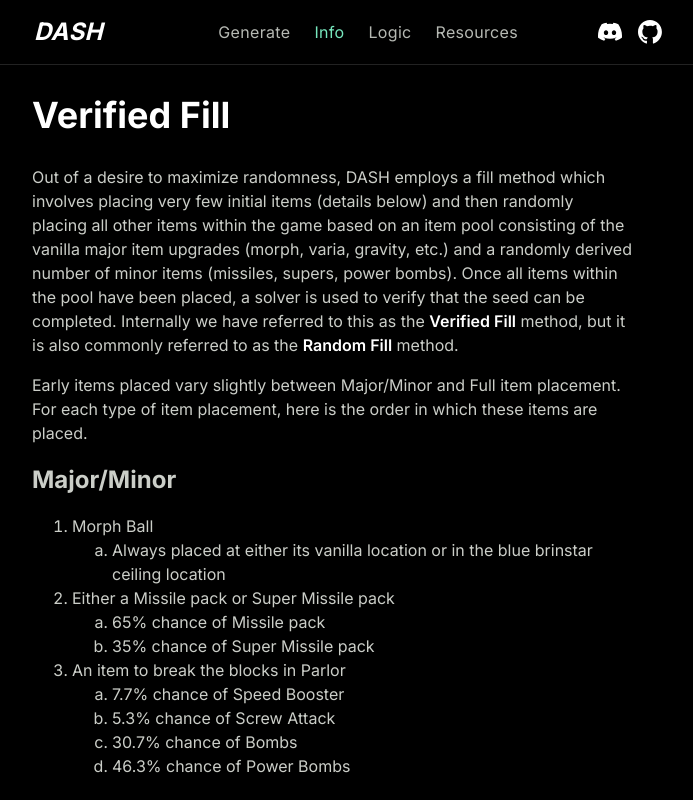
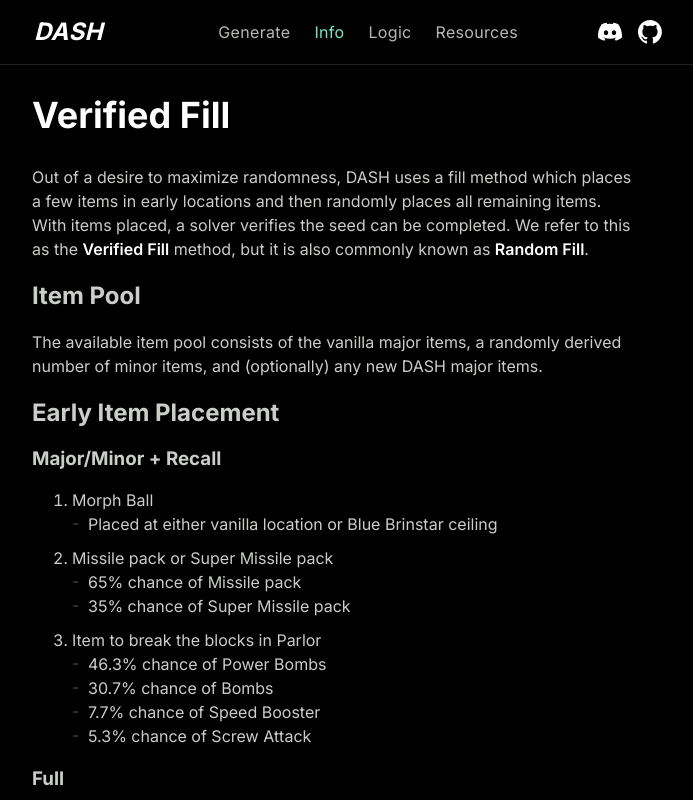
Before and after one commit to dashrando/dash-randomizer, a Next.js app in the folder apps/web/: page /info/verified-fill in a window 1280 px wide. Shown: the whole page, without its empty margins (298-991 px from the left). Built offline with nearby package versions, Linux system fonts and the light colour scheme.

Commit message:
fill info update

```diff
--- a/apps/web/app/info/verified-fill/page.tsx
+++ b/apps/web/app/info/verified-fill/page.tsx
@@ -12,74 +12,80 @@
       <div style={{ maxWidth: '620px', margin: '0 auto' }}>
         <article className={styles.article}>
           <h1 className={styles.headline}>Verified Fill</h1>
-          <p>Out of a desire to maximize randomness, DASH employs a fill method which involves placing very few initial items (details below) and then randomly placing all other items within the game based on an item pool consisting of the vanilla major item upgrades (morph, varia, gravity, etc.) and a randomly derived number of minor items (missiles, supers, power bombs). Once all items within the pool have been placed, a solver is used to verify that the seed can be completed. Internally we have referred to this as the <strong>Verified Fill</strong> method, but it is also commonly referred to as the <strong>Random Fill</strong> method.</p>
-          <p>Early items placed vary slightly between Major/Minor and Full item placement. For each type of item placement, here is the order in which these items are placed.</p>
-          <h2>Major/Minor</h2>
+          <p>Out of a desire to maximize randomness, DASH uses a fill method which places a few items in early locations and then randomly places all remaining items. With items placed, a solver verifies the seed can be completed. We refer to this as the <strong>Verified Fill</strong> method, but it is also commonly known as <strong>Random Fill</strong>.</p>
+          <h2>Item Pool</h2>
+          <p>The available item pool consists of the vanilla major items, a randomly derived number of minor items, and (optionally) any new DASH major items.</p>
+          <h2>Early Item Placement</h2>
+          <h3>Major/Minor + Recall</h3>
           <ol>
             <li>
               Morph Ball
-              <ol type="a">
-                <li>Always placed at either its vanilla location or in the blue brinstar ceiling location</li>
-              </ol>
+              <ul>
+                <li>Placed at either vanilla location or Blue Brinstar ceiling</li>
+              </ul>
             </li>
-            <li>
-              Either a Missile pack or Super Missile pack
-              <ol type="a">
+            <li style={{ marginTop: '10px' }}>
+              Missile pack or Super Missile pack
+              <ul>
                 <li>65% chance of Missile pack</li>
                 <li>35% chance of Super Missile pack</li>
-              </ol>
+              </ul>
             </li>
-            <li>
-              An item to break the blocks in Parlor
-              <ol type="a">
+            <li style={{ marginTop: '10px' }}>
+              Item to break the blocks in Parlor
+              <ul>
+                <li>46.3% chance of Power Bombs</li>
+                <li>30.7% chance of Bombs</li>
                 <li>7.7% chance of Speed Booster</li>
                 <li>5.3% chance of Screw Attack</li>
-                <li>30.7% chance of Bombs</li>
-                <li>46.3% chance of Power Bombs</li>
-              </ol>
+              </ul>
             </li>
           </ol>
-          <h2>Full</h2>
+          <h3>Full</h3>
           <ol>
             <li>
               Morph Ball
-              <ol type="a">
-                <li>Always placed at either its vanilla location or in the blue brinstar ceiling location</li>
-              </ol>
+              <ul>
+                <li>Placed at either vanilla location or Blue Brinstar ceiling</li>
+              </ul>
             </li>
-            <li>
-              Either a Missile pack or Super Missile pack
-              <ol type="a">
+            <li style={{ marginTop: '10px' }}>
+              Missile pack or Super Missile pack
+              <ul>
                 <li>65% chance of Missile pack</li>
                 <li>35% chance of Super Missile pack</li>
-              </ol>
+              </ul>
             </li>
-            <li>
-              A movement item which can break the blocks in Parlor
-              <ol type="a">
+            <li style={{ marginTop: '10px' }}>
+              Movement item which can also break blocks in Parlor
+              <ul>
+                <li>76.9% chance of <i>No Item</i></li>
                 <li>7.7% chance of Screw Attack</li>
                 <li>7.7% chance of Speed Booster</li>
                 <li>7.7% chance of Bombs</li>
-              </ol>
+              </ul>
             </li>
-            <li>Power Bomb pack</li>
+            <li style={{ marginTop: '10px' }}>Power Bomb pack</li>
           </ol>
-          <p>Once these early items are placed, a process similar to shuffling a deck of cards occurs to place the other items. The DASH solver ensures that all item locations within the game will be accessible in order for a seed to be considered valid.</p>
-          <p>This same approach is used for both Boss Shuffle and Area Randomization. Combinations of bosses and area portals are generated randomly, and the solver is used to verify that the seed is valid.</p>
-          <p>The process for generating a seed goes in this order:</p>
+          <h2>Remaining Items</h2>
+          <p>With early items placed, a process similar to shuffling a deck of cards occurs to place the other items. The DASH solver ensures that all item locations within the game will be accessible for a seed to be considered valid.</p>
+          <h2>Boss/Area Randomization</h2>
+          <p>This same approach is used when randomizing bosses and area transitions. Combinations of bosses and area portals are generated randomly, and the DASH solver is used to verify the seed.</p>
+          <h2>Seed Generation</h2>
+          <p>Steps for generating a seed:</p>
           <ol>
-            <li>Initialize the solver using the vanilla map</li>
+            <li>Initialize solver with selected settings</li>
             <li>Randomize boss locations</li>
-            <li>Randomize area connections</li>
+            <li>Randomize area transitions</li>
             <li>Place early items</li>
             <li>Place remaining items</li>
             <li>
-              Verify seed can be solved
-              <ol type="a">
-                <li>Return to step 5 if the seed cannot be solved</li>
+              Verify seed can be completed
+              <ul>
+                <li>Return to step 5 if the seed cannot be completed</li>
                 <li>Return to step 2 after steps 5-6 have been repeated 10 times</li>
-                <li>Return to step 1 after steps 2-6 have been repeated 20 times and select a new seed</li>
-              </ol>
+                <li>Return to step 1 after steps 2-6 have been repeated 20 times and select a new initial seed</li>
+              </ul>
             </li>
           </ol>
         </article>
```
